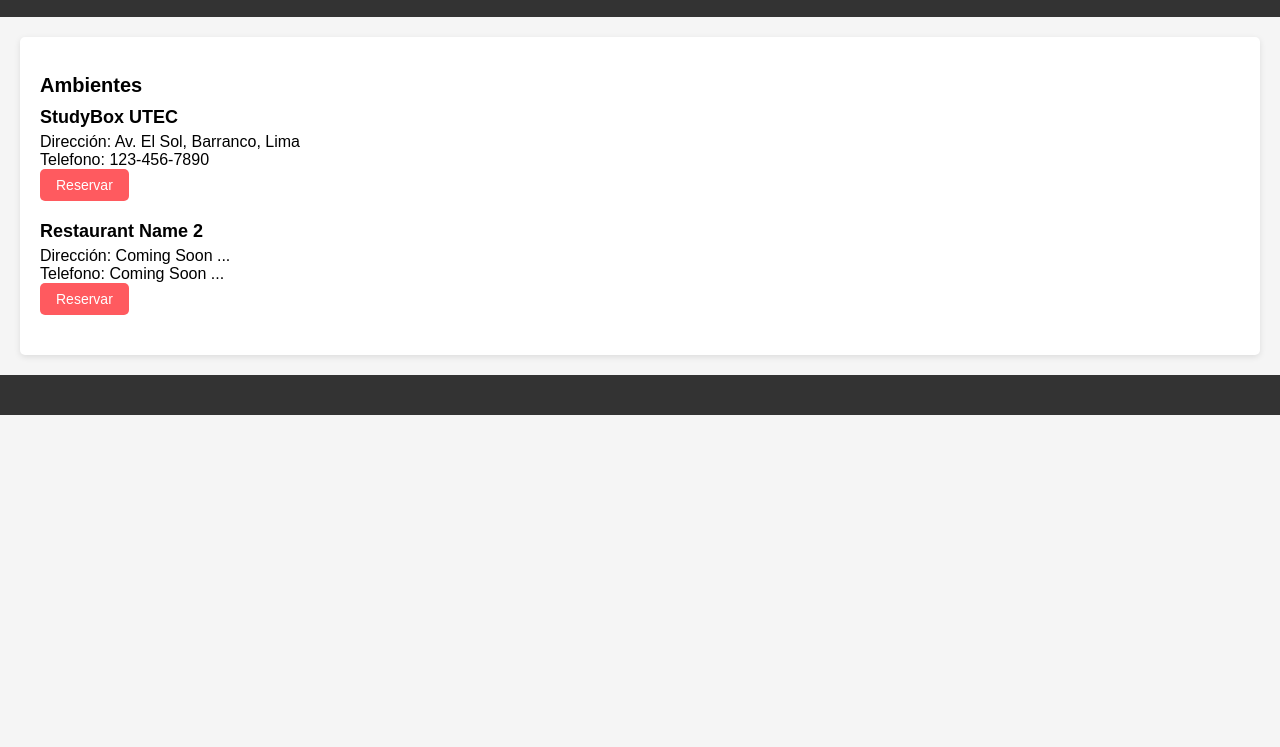
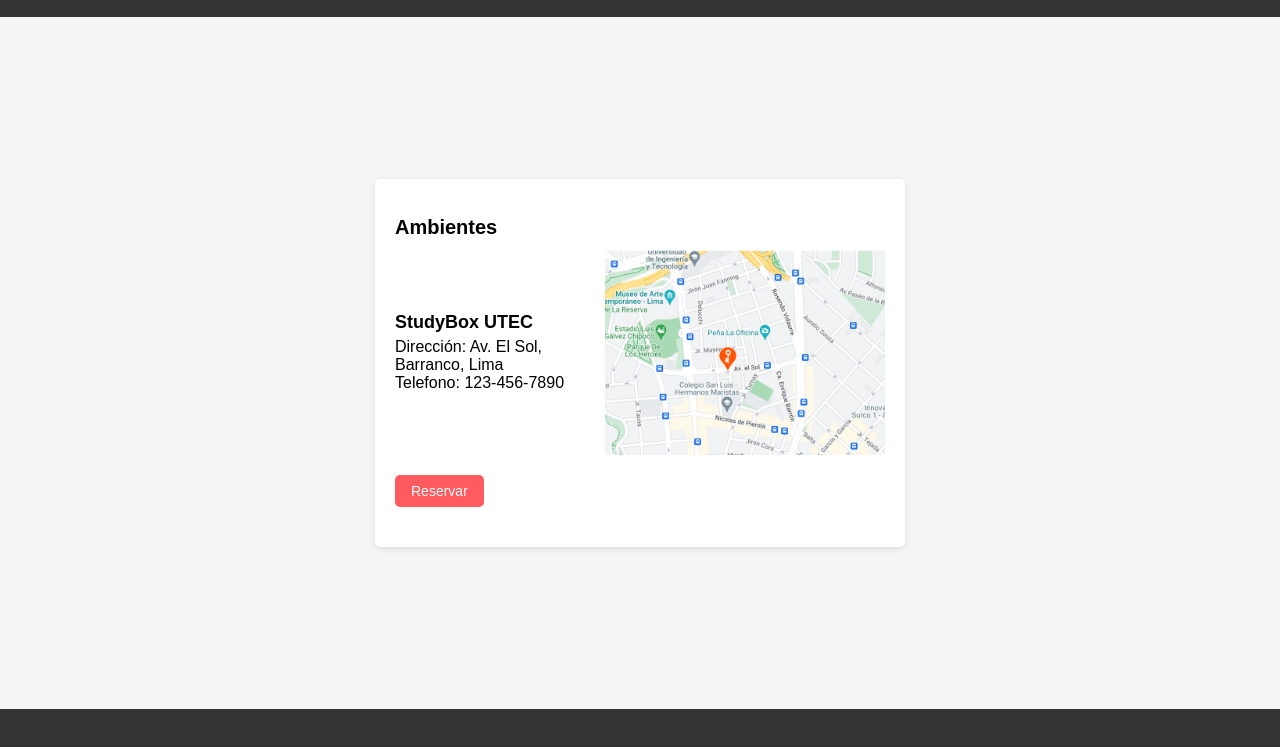
Before and after one commit to Ereiclo/studybox, a plain HTML site: page app/buscar.html in a window 1280 px wide. Shown: the part 51-798 px from the top of the page. Drawn offline with Linux system fonts and the light colour scheme.

Commit message:
fixed styles

```diff
--- a/app/buscar.css
+++ b/app/buscar.css
@@ -1,11 +1,16 @@
 /* styles.css */
-
 body {
     font-family: Arial, sans-serif;
     margin: 0;
     padding: 0;
     background-color: #f5f5f5;
+    display: grid;
+    grid-template-rows: fit-content(20px) 1fr fit-content(120px);
+    height: 100vh;
+
   }
+
+
 
   header {
     background-color: #333;
@@ -21,9 +26,12 @@
 
   main {
     padding: 20px;
+    display: grid;
+    place-content: center;
   }
 
   .restaurant-list {
+    min-height: fit-content;
     background-color: #fff;
     padding: 20px;
     border-radius: 5px;
@@ -77,3 +85,12 @@
   }
 
   /* Additional styles for the app */
+
+.description{
+  display: grid;
+  grid-template-columns: fit-content(200px) 1fr;
+  margin-bottom: 20px;
+  gap: 10px;
+  word-wrap: normal;
+  place-items: center;
+}
--- a/app/buscar.html
+++ b/app/buscar.html
@@ -19,23 +19,28 @@
       <ul>
         <!-- Placeholder list of restaurants -->
         <li>
-          <h3>StudyBox UTEC</h3>
-          <p>Dirección: Av. El Sol, Barranco, Lima
-          </p>
-          <p>Telefono: 123-456-7890</p>
+          <div class="description">
+            <div class="info">
+              <h3>StudyBox UTEC</h3>
+              <p>Dirección: Av. El Sol, Barranco, Lima
+              </p>
+              <p>Telefono: 123-456-7890</p>
+            </div>
+            <img src="./ubicacion.png" alt="" style="width: 280px;height: auto;">
+          </div>
           <a href="/app/schedule.html">
             <button class="book-button">Reservar</button>
           </a>
 
         </li>
-        <li>
+        <!-- <li>
           <h3>Restaurant Name 2</h3>
           <p>Dirección: Coming Soon ... </p>
           <p>Telefono: Coming Soon ... </p>
           <a href="/app/schedule.html">
             <button class="book-button">Reservar</button>
           </a>
-        </li>
+        </li> -->
       </ul>
     </div>
   </main>
```
Also changed, not shown: auth/login.css (+8 -6 lines), auth/register.css (+8 -5 lines), index.html (+1 -1 lines), app/ubicacion.png (added).
